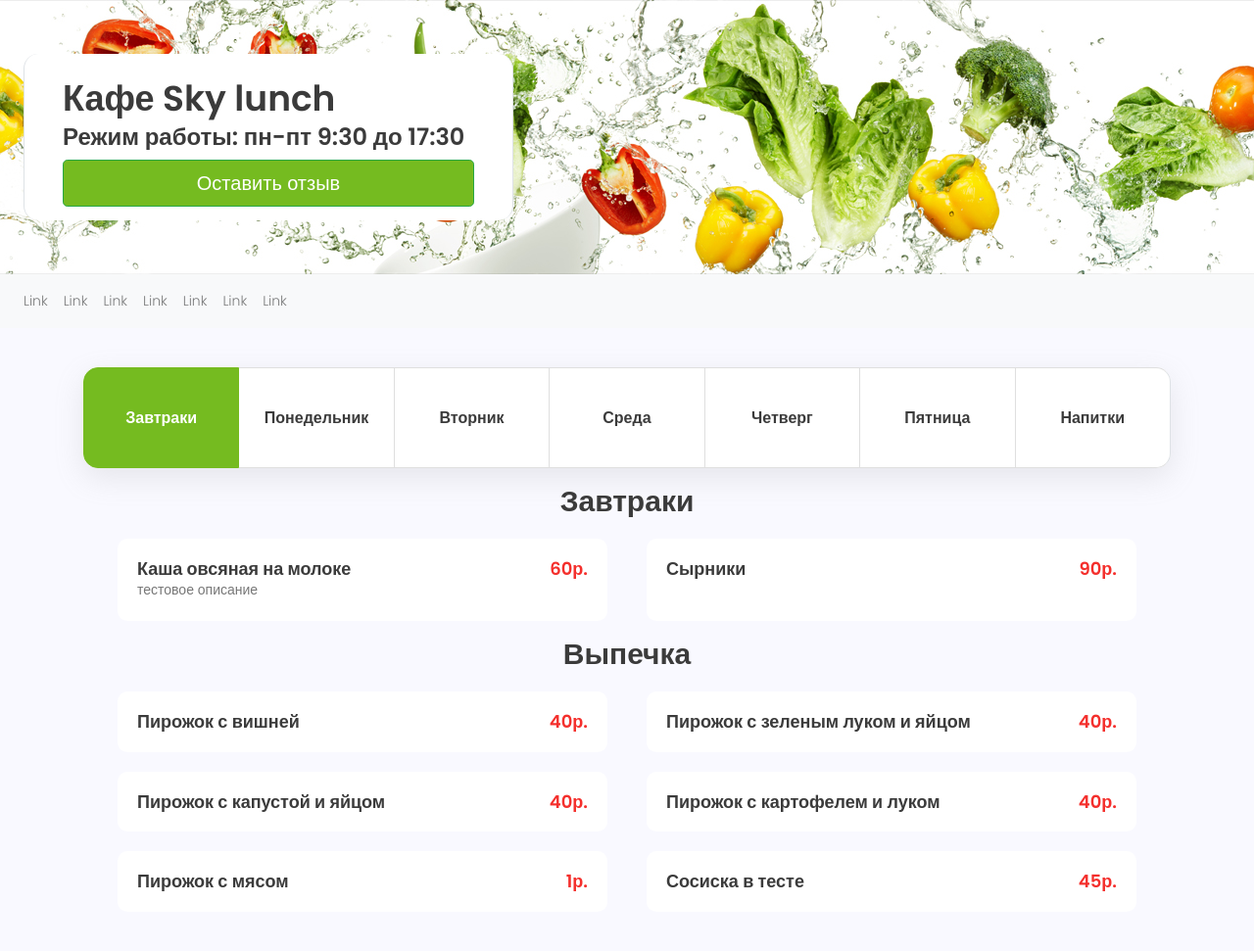
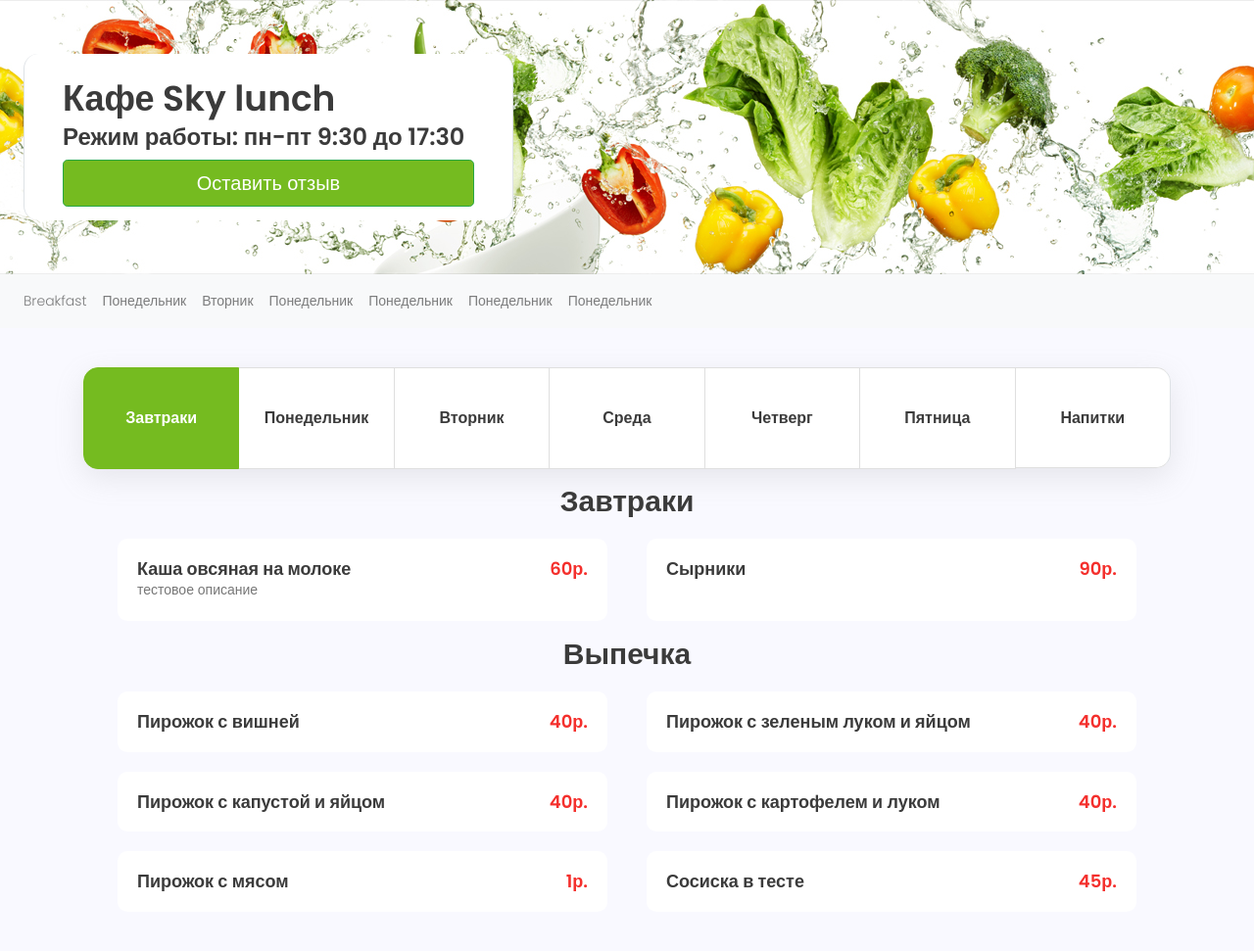
Before and after one commit to Cornholius/stolovaya, a Django app: page / in a window 1280 px wide. Shown: the whole page at 98% size. Run offline with Django 3.2, Linux system fonts and the light colour scheme; data comes from the database, SQL or seed files in the repository; both versions use the stored data as it was after the commit; parts of the project's set-up code (start-up, migrations or seed data) failed here and were passed over; some libraries are stand-ins or nearby versions.

Commit message:
20.0812.2221
мобильная версия

```diff
--- a/main_app/static/css/menu.css
+++ b/main_app/static/css/menu.css
@@ -34,3 +34,7 @@
 @media (max-width: 840px) {
   .invisible-mobile { display: none !important;}
 }
+
+@media (max-width: 840px) {
+  .mobile-menu { width: 300px !important;
+}
--- a/main_app/templates/main/mainpage.html
+++ b/main_app/templates/main/mainpage.html
@@ -5,31 +5,31 @@
 <!-- Start Mobile menu-->
 
 <nav class="navbar navbar-expand-lg navbar-light bg-light">
-    <button class="navbar-toggler" type="button" data-toggle="collapse" data-target="#navbarTogglerDemo03" aria-controls="navbarTogglerDemo03" aria-expanded="false" aria-label="Toggle navigation">
+    <button class="navbar-toggler" type="button" data-toggle="collapse" data-target="#mobile-list-tab">
         <a class="navbar-brand mx-auto">Меню</a>
     </button>
-    <div class="collapse navbar-collapse" id="navbarTogglerDemo03">
+    <div class="collapse navbar-collapse list-group" id="mobile-list-tab" role="tablist">
         <ul class="navbar-nav mr-auto mt-2 mt-lg-0">
             <li class="nav-item">
-                <a class="nav-link" href="#">Link</a>
+                <a class="nav-link list-group" id="Breakfast-list" data-toggle="list" href="#Breakfast" role="tab" aria-controls="Breakfast">Breakfast</a>
             </li>
             <li class="nav-item">
-                <a class="nav-link" href="#">Link</a>
+                <a class="nav-link list-group" id="Monday-list" data-toggle="list" href="#Monday" role="tab" aria-controls="Monday">Понедельник</a>
             </li>
             <li class="nav-item">
-                <a class="nav-link" href="#">Link</a>
+                <a class="nav-link list-group" id="1Tuesday-list" data-toggle="list" href="#1Tuesday" role="tab" aria-controls="1Tuesday">Вторник</a>
             </li>
             <li class="nav-item">
-                <a class="nav-link" href="#">Link</a>
+                <a class="nav-link list-group" id="Monday-list" data-toggle="list" href="#Monday" role="tab" aria-controls="Monday">Понедельник</a>
             </li>
             <li class="nav-item">
-                <a class="nav-link" href="#">Link</a>
+                <a class="nav-link list-group" id="Monday-list" data-toggle="list" href="#Monday" role="tab" aria-controls="Monday">Понедельник</a>
             </li>
             <li class="nav-item">
-                <a class="nav-link" href="#">Link</a>
+                <a class="nav-link list-group" id="Monday-list" data-toggle="list" href="#Monday" role="tab" aria-controls="Monday">Понедельник</a>
             </li>
             <li class="nav-item">
-                <a class="nav-link" href="#">Link</a>
+                <a class="nav-link list-group" id="Monday-list" data-toggle="list" href="#Monday" role="tab" aria-controls="Monday">Понедельник</a>
             </li>
         </ul>
     </div>
@@ -43,7 +43,7 @@
     <div class="container d-flex justify-content-center">
         <div class="row d-flex justify-content-center">
             <div class="col-12 invisible-mobile">
-                <div class="collapse navbar-collapse list-group menu list-group-horizontal d-flex" id="list-tab" role="tablist">
+                <div class="list-group menu list-group-horizontal d-flex" id="list-tab" role="tablist">
                     <a class="list-group-item list-group-item-action active menu-text p-6 flex-fill border-left" id="Breakfast-list" data-toggle="list" href="#Breakfast" role="tab" aria-controls="Breakfast">Завтраки</a>
                     <a class="list-group-item list-group-item-action menu-text p-6 flex-fill" id="Monday-list" data-toggle="list" href="#Monday" role="tab" aria-controls="Monday">Понедельник</a>
                     <a class="list-group-item list-group-item-action menu-text p-6 flex-fill" id="Tuesday-list" data-toggle="list" href="#Tuesday" role="tab" aria-controls="Tuesday">Вторник</a>
@@ -62,7 +62,7 @@
                                 <div class="col-12 d-flex justify-content-center mt-3"><h2>{{i.name}}</h2></div>
                                 {% for food in Breakfast %}
                                 {% if food.category_id == i.id %}
-                                <div class="single-menu" style="min-width: 500px;">
+                                <div class="single-menu flex-wrap mobile-menu" style="width: 500px">
                                     <div class="title-wrap d-flex justify-content-between">
                                         <h4>{{food.name}}</h4>
                                         <h4 class="price">{{food.price}}р.</h4>
@@ -98,7 +98,7 @@
                             </div>
                         </div>
                     </div>
-                    <div class="tab-pane fade" id="Tuesday" role="tabpanel" aria-labelledby="Tuesday-list">
+                    <div class="tab-pane fade" id="1Tuesday" role="tabpanel" aria-labelledby="Tuesday-list">
                         <div class="filters-content">
                             <div class="col-md-12 d-flex flex-wrap justify-content-around">
                                 {% for i in Days_category %}
```
Also changed, not shown: db.sqlite3.
